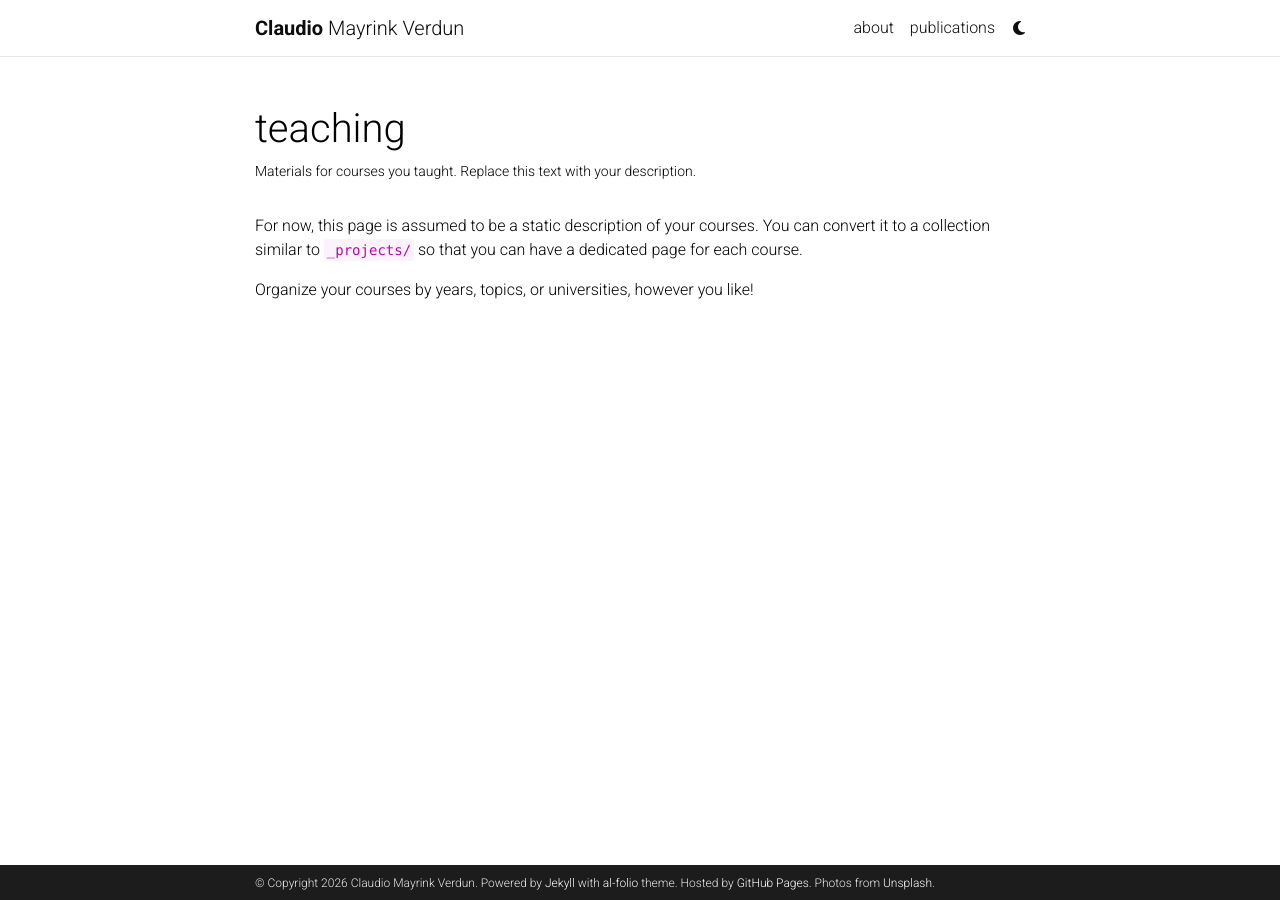
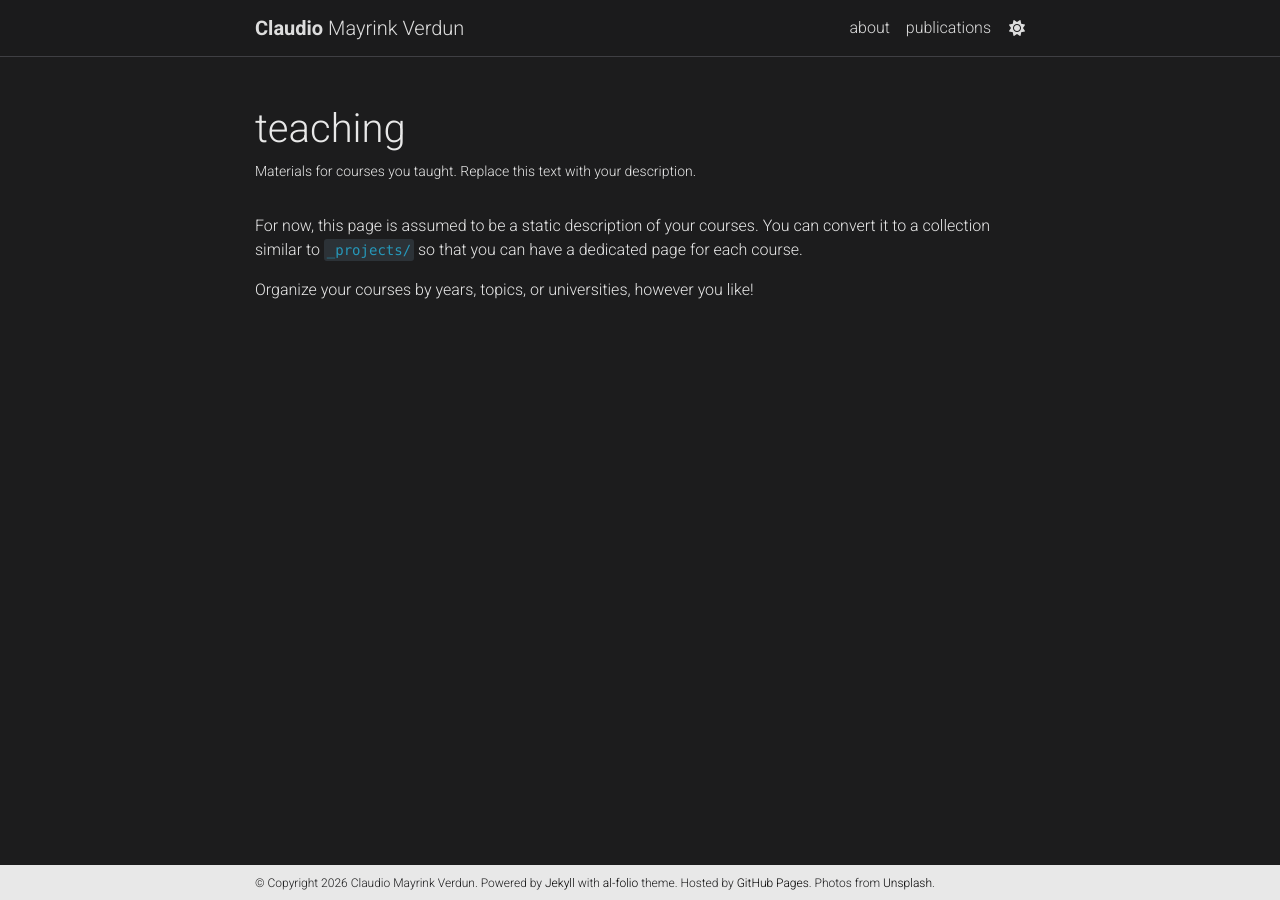
Before and after one commit to claudioverdun/claudioverdun.github.io, a Jekyll site: the page built from _pages/teaching.md, in a window 1280 px wide. Built offline with Jekyll 4.4.1, drawn with Linux system fonts in a browser that asks for light colours; full-size pictures stand in for the smaller copies a plugin makes; comment, search, counter and statistics services are not loaded; a style sheet for code colours, icons or effects is not loaded.

Commit message:
Add Google Fonts and dark-default boot script

```diff
--- a/_includes/head.html
+++ b/_includes/head.html
@@ -1,3 +1,16 @@
+    <!-- Redesign: dark-default boot. Runs before any rendering to avoid flash. -->
+    <script>
+      (function () {
+        try {
+          var saved = localStorage.getItem('theme');
+          var theme = (saved === 'light' || saved === 'dark') ? saved : 'dark';
+          document.documentElement.setAttribute('data-theme', theme);
+        } catch (e) {
+          document.documentElement.setAttribute('data-theme', 'dark');
+        }
+      })();
+    </script>
+
     <!-- Metadata, OpenGraph and Schema.org -->
     {% include metadata.html %}
 
@@ -12,6 +25,11 @@
     <!-- Fonts & Icons -->
     <link rel="stylesheet" href="{{ '/assets/css/academicons.min.css' | relative_url | bust_file_cache }}">
     <link rel="stylesheet" type="text/css" href="https://fonts.googleapis.com/css?family=Roboto:300,400,500,700|Roboto+Slab:100,300,400,500,700|Material+Icons">
+
+    <!-- Redesign: Google Fonts (Newsreader, IBM Plex Sans, JetBrains Mono) -->
+    <link rel="preconnect" href="https://fonts.googleapis.com">
+    <link rel="preconnect" href="https://fonts.gstatic.com" crossorigin>
+    <link rel="stylesheet" href="https://fonts.googleapis.com/css2?family=Newsreader:ital,wght@0,400;0,500;1,400;1,500&family=IBM+Plex+Sans:wght@400;500;600&family=JetBrains+Mono:wght@400&display=swap">
 
     <!-- Code Syntax Highlighting -->
     <link rel="stylesheet" href="{{ '/assets/css/jekyll-pygments-themes-github.css' | relative_url | bust_file_cache }}" media="" id="highlight_theme_light" />
--- a/assets/js/theme.js
+++ b/assets/js/theme.js
@@ -89,13 +89,25 @@
 
 let initTheme = (theme) => {
   if (theme == null || theme == "null") {
+    // Redesign default: dark unless the user explicitly chose light or
+    // their system explicitly prefers light.
     const userPref = window.matchMedia;
-    if (userPref && userPref("(prefers-color-scheme: dark)").matches) {
+    if (userPref && userPref("(prefers-color-scheme: light)").matches) {
+      theme = "light";
+    } else {
       theme = "dark";
     }
   }
-
   setTheme(theme);
 };
 
-initTheme(localStorage.getItem("theme"));
+// Redesign: respect the data-theme attribute set by the boot script in head.html.
+// Only fall back to localStorage / system preference if the attribute is absent.
+(function () {
+  var booted = document.documentElement.getAttribute("data-theme");
+  if (booted === "dark" || booted === "light") {
+    setTheme(booted);
+  } else {
+    initTheme(localStorage.getItem("theme"));
+  }
+})();
```
